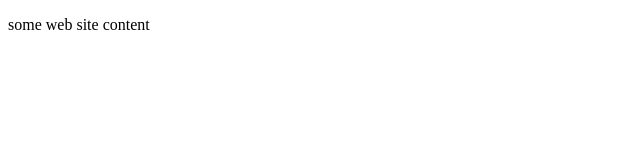
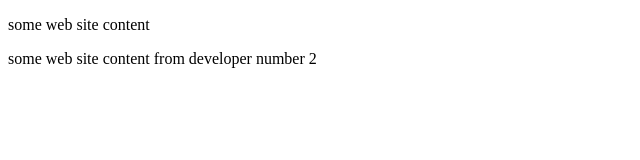
Before and after one commit to murtazi10/web-site, a plain HTML site: page index.html in a window 1280 px wide. Shown: the whole page, without its empty margins (0-640 px from the left). Drawn offline with Linux system fonts and the light colour scheme.

Commit message:
Update index.html

```diff
--- a/index.html
+++ b/index.html
@@ -5,5 +5,6 @@
     </head>
     <body>
         <p>some web site content</p>
+        <p>some web site content from developer number 2</p>
     </body>
 </html>
```
